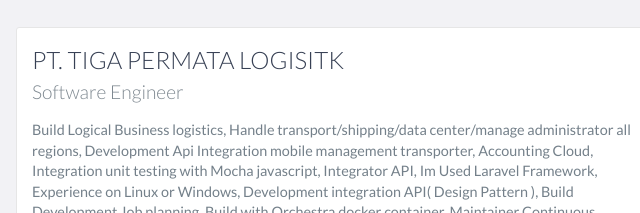
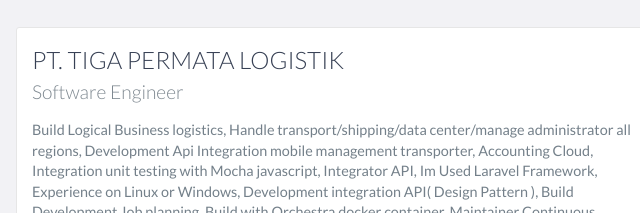
Before and after one commit to DBSetyawan/portfolio, a website: page index.html in a window 1280 px wide. Shown: the part 1335-1548 px from the top of the page, 474-1114 px from the left. Drawn offline with nearby package versions, Linux system fonts and the light colour scheme.

Commit message:
latest commit dev

```diff
--- a/index.html
+++ b/index.html
@@ -95,7 +95,7 @@
             </div>
 
             <div data-date="May 2018 – Present">
-                <h3>PT. TIGA PERMATA LOGISITK</h3>
+                <h3>PT. TIGA PERMATA LOGISTIK</h3>
                 <h4>Software Engineer</h4>
                     <p>
                         Build Logical Business logistics,
```
